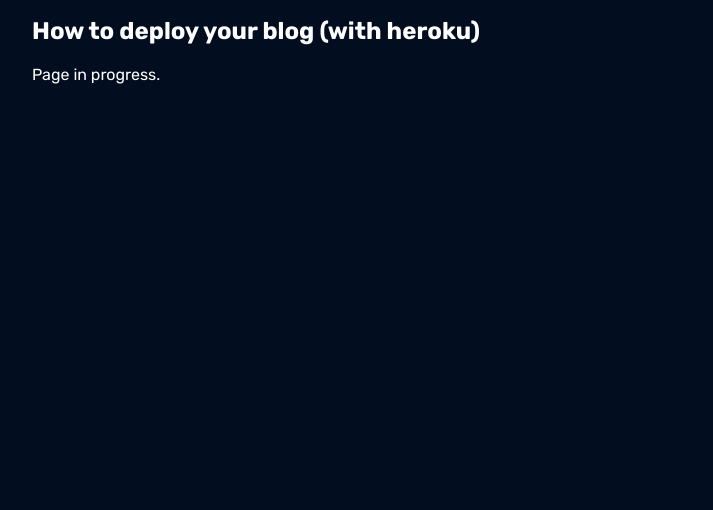
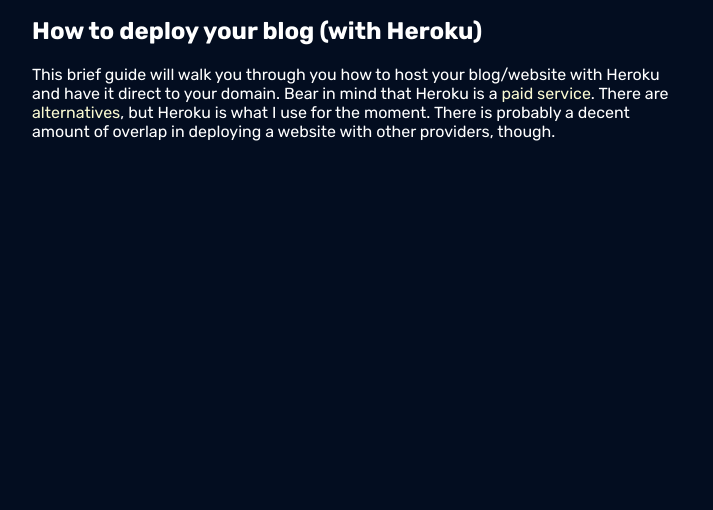
Before and after one commit to campbellm92/curlew-blogging-platform, a website: page public/deploy.html in a window 1280 px wide. Shown: the part 187-697 px from the top of the page, without its empty margins (283-996 px from the left). Drawn offline with Linux system fonts and the light colour scheme.

Commit message:
begin instructions for deploy page

```diff
--- a/public/deploy.html
+++ b/public/deploy.html
@@ -11,8 +11,18 @@
     <div class="header-content"></div>
     <!--Placeholder for header content (loaded w/JS) -->
     <div class="main-content">
-      <h2>How to deploy your blog (with heroku)</h2>
-      <p>Page in progress.</p>
+      <h2>How to deploy your blog (with Heroku)</h2>
+      <p>
+        This brief guide will walk you through you how to host your blog/website
+        with Heroku and have it direct to your domain. Bear in mind that Heroku
+        is a <a href="https://www.heroku.com/pricing">paid service</a>. There
+        are
+        <a
+          href="https://medium.com/@alisdair_/top-heroku-alternatives-in-2024-6d6831cb6e08"
+          >alternatives</a
+        >, but Heroku is what I use for the moment. There is probably a decent
+        amount of overlap in deploying a website with other providers, though.
+      </p>
     </div>
     <div class="footer-content"></div>
     <!--Placeholder for footer content (loaded w/JS) -->
```
